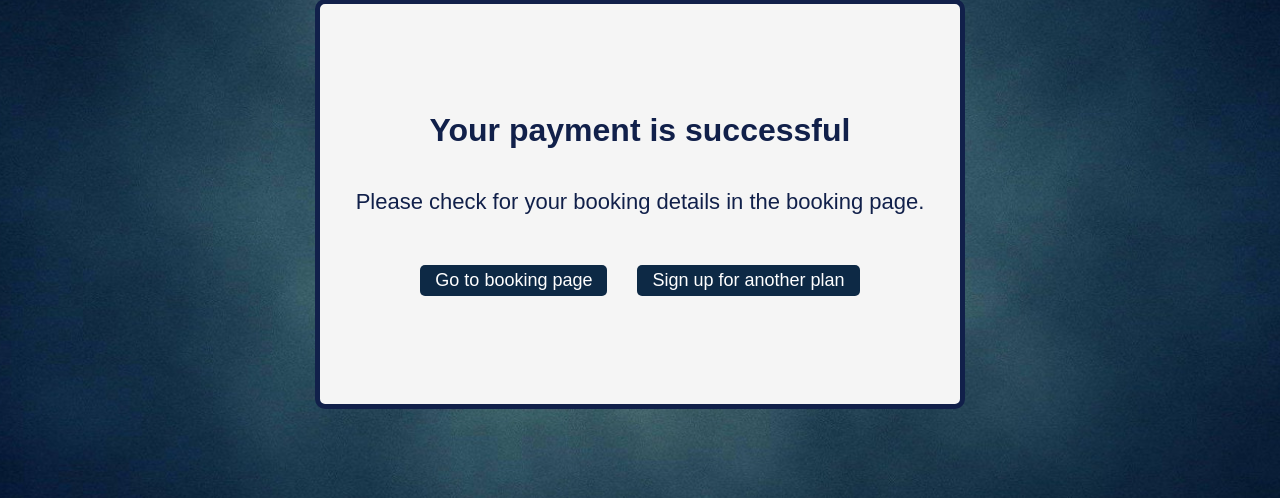
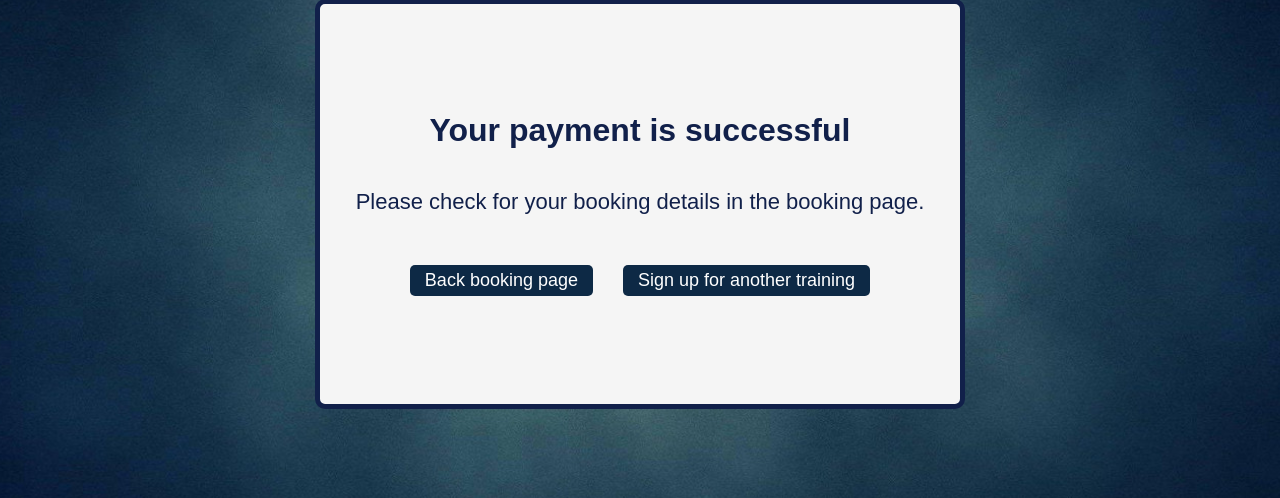
Before and after one commit to xiyeeeee/Sprint2, a PHP site: page /payment_successful.php in a window 1280 px wide. Shown: the part 196-694 px from the top of the page. Run offline with PHP 8.4, Linux system fonts and the light colour scheme.

Commit message:
minor linking

```diff
--- a/MSPcode/payment_successful.php
+++ b/MSPcode/payment_successful.php
@@ -32,8 +32,8 @@ $pageTitle = "Payment Successful";
 			<h1 class="payment-alert">Your payment is successful</h1>
 			<p class="payment-msg">Please check for your booking details in the booking page.</p>
 			<div class="select-buttons">
-				<a href="#" class="abutton">Go to booking page</a>
-				<a href="#" class="abutton">Sign up for another plan</a>
+				<a href="clientbooking.php" class="abutton">Back booking page</a>
+				<a href="request.php" class="abutton">Sign up for another training</a>
 			</div>
 		</div>
 	</div>
```
